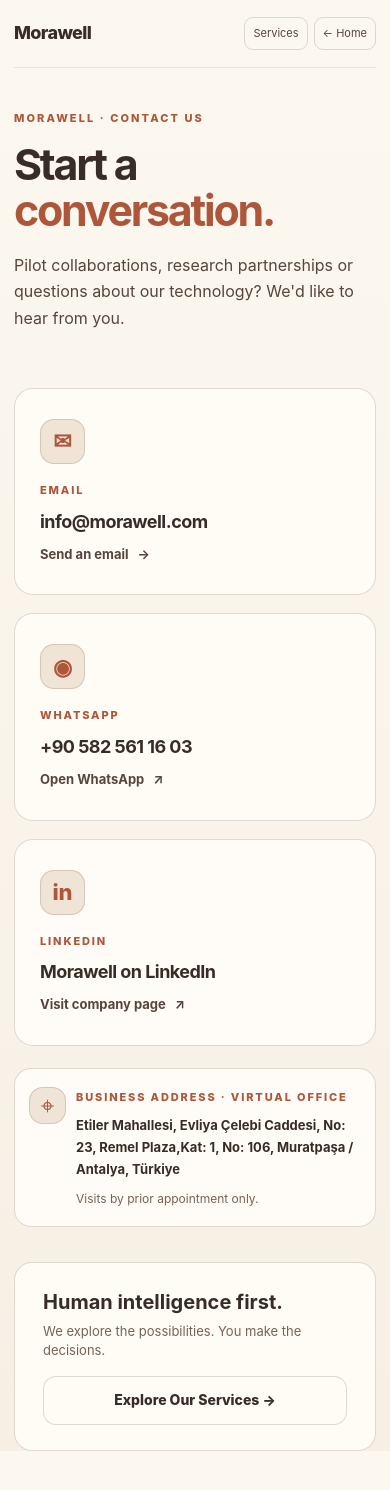
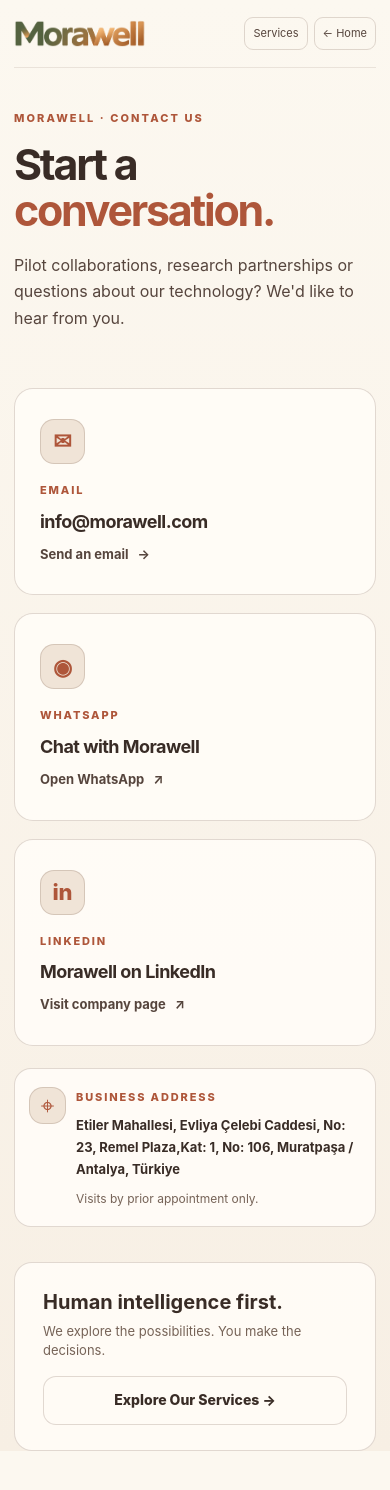
Before and after one commit to SRGhodsi/morawell-website, a plain HTML site: page contact.html in a window 390 px wide. Drawn offline with Linux system fonts and the light colour scheme.

Commit message:
V17: apply approved Morawell gradient wordmark

```diff
--- a/contact.html
+++ b/contact.html
@@ -15,7 +15,7 @@
   <div class="ambient ambient-two" aria-hidden="true"></div>
   <div class="site-shell">
     <header class="site-header">
-      <a class="brand" id="contact-brand" href="./index.html">Morawell</a>
+      <a class="brand" id="contact-brand" href="./index.html"><img class="brand-logo" src="./Morawell_Logo_Small.png" width="646" height="128" alt="Morawell" /></a>
       <nav class="service-links" aria-label="Main navigation">
         <a id="contact-services" class="service-back" href="./services.html">Services</a>
         <a id="contact-home" class="service-back" href="./index.html">← Home</a>
@@ -37,7 +37,7 @@
         <a class="contact-card" href="https://wa.me/905825611603" target="_blank" rel="noopener noreferrer" aria-label="Contact Morawell on WhatsApp">
           <span class="contact-icon" aria-hidden="true">◉</span>
           <span class="contact-type">WHATSAPP</span>
-          <strong>+90 582 561 16 03</strong>
+          <strong>Chat with Morawell</strong>
           <span class="contact-action">Open WhatsApp <span aria-hidden="true">↗</span></span>
         </a>
         <a class="contact-card" href="https://www.linkedin.com/company/morawell" target="_blank" rel="noopener noreferrer" referrerpolicy="no-referrer" aria-label="Visit Morawell's LinkedIn company page">
@@ -50,7 +50,7 @@
       <section class="contact-address" aria-labelledby="morawell-address-title">
         <span class="contact-address-icon" aria-hidden="true">⌖</span>
         <div class="contact-address-content">
-          <span class="contact-type" id="morawell-address-title">BUSINESS ADDRESS · VIRTUAL OFFICE</span>
+          <span class="contact-type" id="morawell-address-title">BUSINESS ADDRESS</span>
           <address>Etiler Mahallesi, Evliya Çelebi Caddesi, No: 23, Remel Plaza,<br>Kat: 1, No: 106, Muratpaşa / Antalya, Türkiye</address>
           <p>Visits by prior appointment only.</p>
         </div>
--- a/styles.css
+++ b/styles.css
@@ -771,3 +771,21 @@ html[data-theme="ivory"] .range{accent-color:#c08861}
 html[data-theme="ivory"] .budget-row{background:#f8ede0}
 html[data-theme="ivory"] .progress-bars i{background:#e8d8c5}
 html[data-theme="ivory"] .progress-bars i.on{background:#b66b43}
+
+/* V17: approved Morawell wordmark, unmodified source PNG. */
+.site-header .brand{display:inline-flex;align-items:center;gap:12px;min-width:0}
+.site-header .brand-logo{display:block;width:clamp(126px,13.2vw,172px);height:auto;flex:none;object-fit:contain}
+.site-header .brand-divider{flex:none}
+@media(max-width:560px){
+ .site-header .brand-logo{width:132px}
+ .site-header .brand{gap:8px}
+ .site-header .brand-sub{font-size:12px}
+}
+@media(max-width:420px){.site-header .brand-sub,.site-header .brand-divider{display:none}}
+
+/* Mobile only: remove introductory office image. */
+@media (max-width: 980px) {
+  .hero-reference-mobile .mobile-hero-office {
+    display: none !important;
+  }
+}
```
Also changed, not shown: index.html (+1 -1 lines), services.html (+1 -1 lines), Morawell_Logo_Small.png (added), 2 other files.
